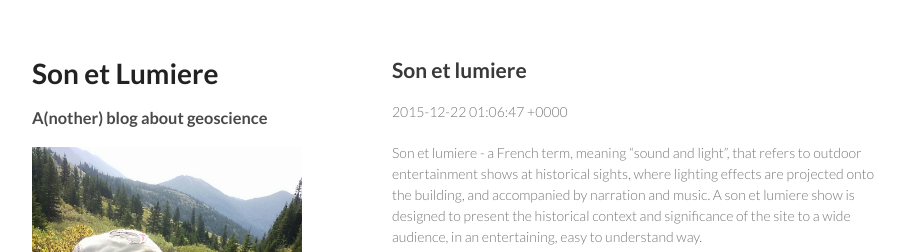
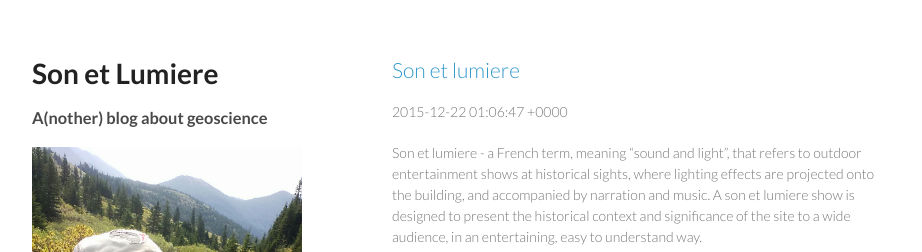
Before and after one commit to sconten/sconten.github.io, a Jekyll site: the page built from index.html, in a window 1280 px wide. Shown: the top 252 px of the page, without its empty margins (178-1100 px from the left). Built offline with Jekyll 4.4.1, drawn with Linux system fonts in a browser that asks for light colours; the list of posts is cut into pages by our own code.

Commit message:
Linked to posts

```diff
--- a/index.html
+++ b/index.html
@@ -5,7 +5,7 @@ comments: true
 <section>
 <!-- This loops through the paginated posts -->
 {% for post in paginator.posts %}
-    <h2>{{ post.title }}</h1>
+    <h2><a href="{{ post.url }}">{{ post.title }}</a></h1>
     <p class="author">
         <span class="date">{{ post.date }}</span>
     </p>
```
